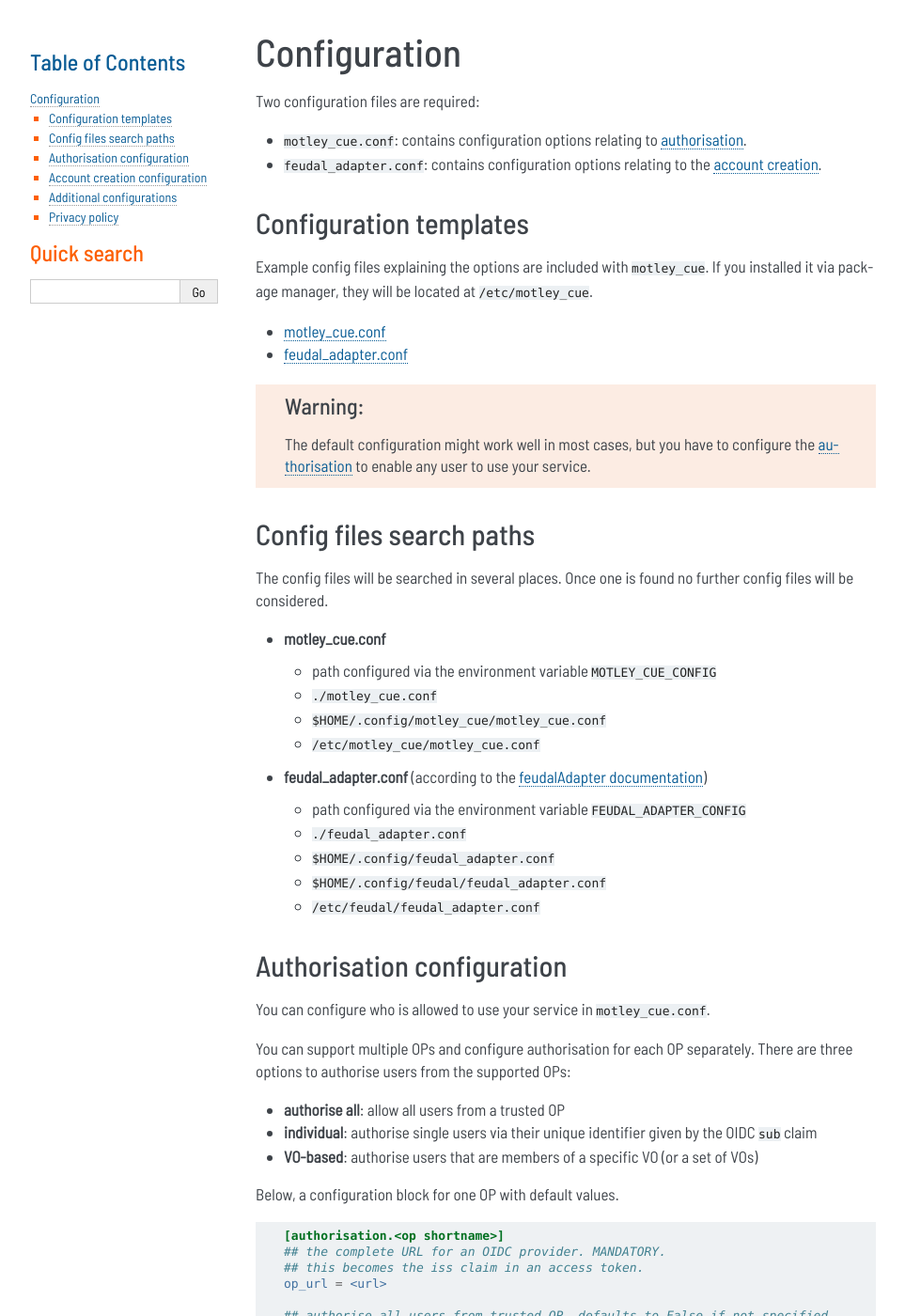
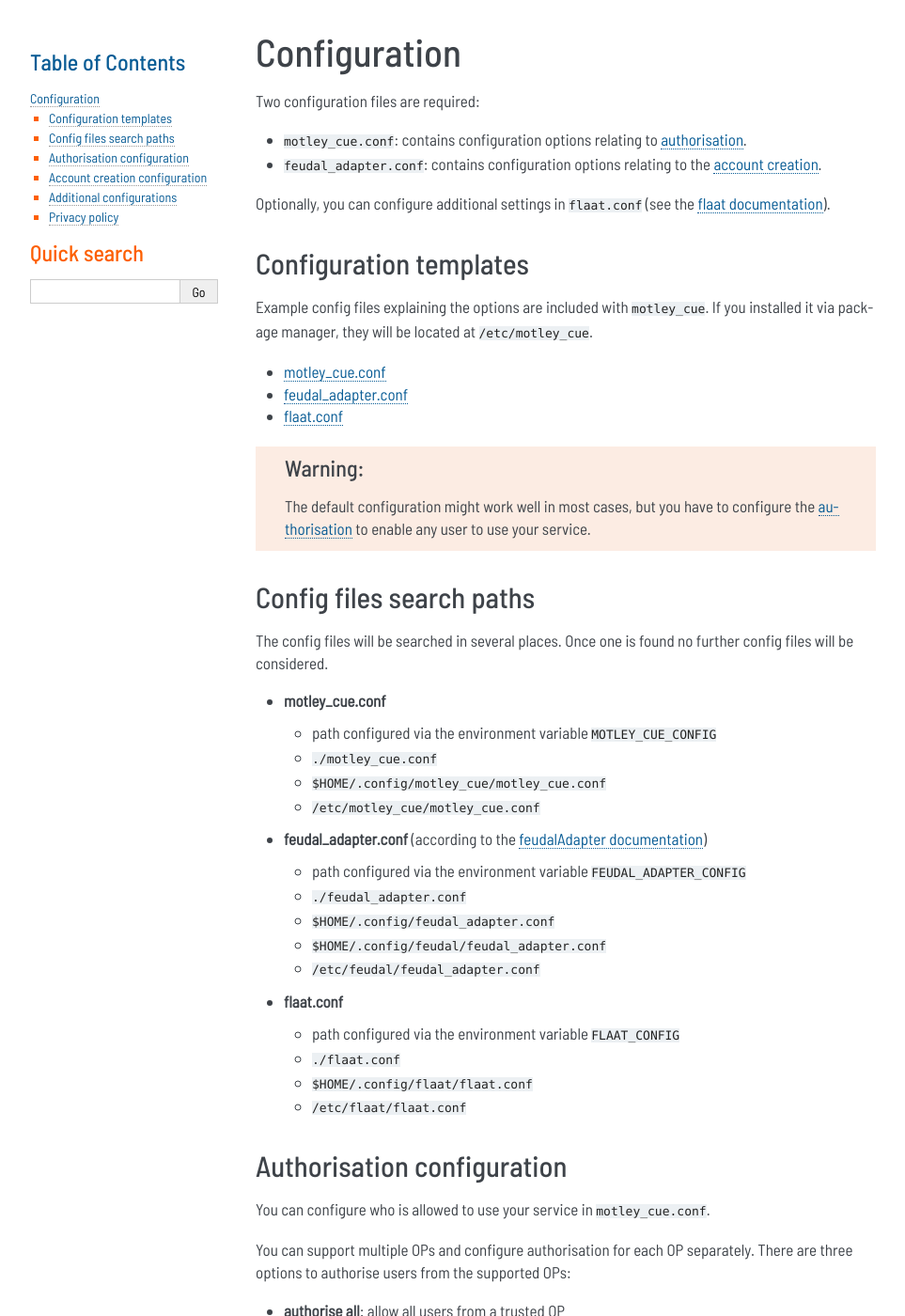
Before and after one commit to dianagudu/motley_cue, a Sphinx documentation site: the page built from doc/source/configuration.rst, in a window 1280 px wide and 1400 px high. Shown: the whole window at 94% size, without its empty margins (148-1111 px from the left). Built offline with Sphinx 7.4.7, drawn with Linux system fonts in a browser that asks for light colours.

Commit message:
update docs

```diff
--- a/doc/source/configuration.rst
+++ b/doc/source/configuration.rst
@@ -8,6 +8,8 @@ Two configuration files are required:
 - ``motley_cue.conf``: contains configuration options relating to `authorisation`_.
 - ``feudal_adapter.conf``: contains configuration options relating to the `account creation`_.
 
+Optionally, you can configure additional settings in ``flaat.conf`` (see the `flaat documentation <https://flaat.readthedocs.io/en/latest/flaat/api/config.html>`_).
+
 
 Configuration templates
 -----------------------
@@ -16,6 +18,7 @@ Example config files explaining the options are included with ``motley_cue``. If
 
 - :ref:`motley_cue.conf <motley_cue_conf>`
 - :ref:`feudal_adapter.conf <feudal_adapter_conf>`
+- :ref:`flaat.conf <flaat_conf>`
 
 .. warning::
 
@@ -42,6 +45,12 @@ The config files will be searched in several places. Once one is found no furthe
   - ``$HOME/.config/feudal/feudal_adapter.conf``
   - ``/etc/feudal/feudal_adapter.conf``
 
+- **flaat.conf**
+
+  - path configured via the environment variable ``FLAAT_CONFIG``
+  - ``./flaat.conf``
+  - ``$HOME/.config/flaat/flaat.conf``
+  - ``/etc/flaat/flaat.conf``
 
 .. _authorisation:
 
```
Also changed, not shown: doc/source/configs/flaat.conf.rst (added, +7 -0 lines), 1 other file.
